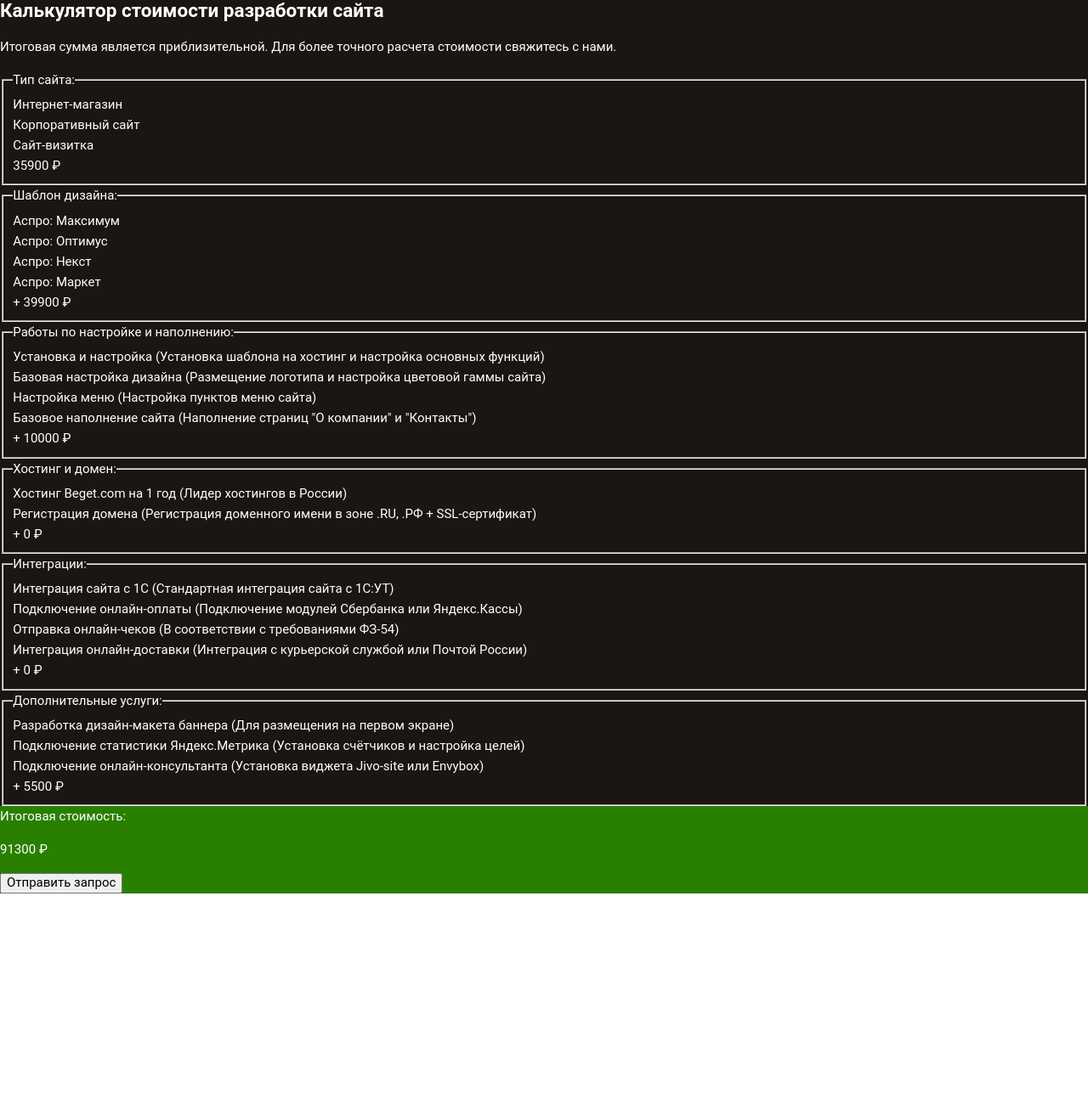
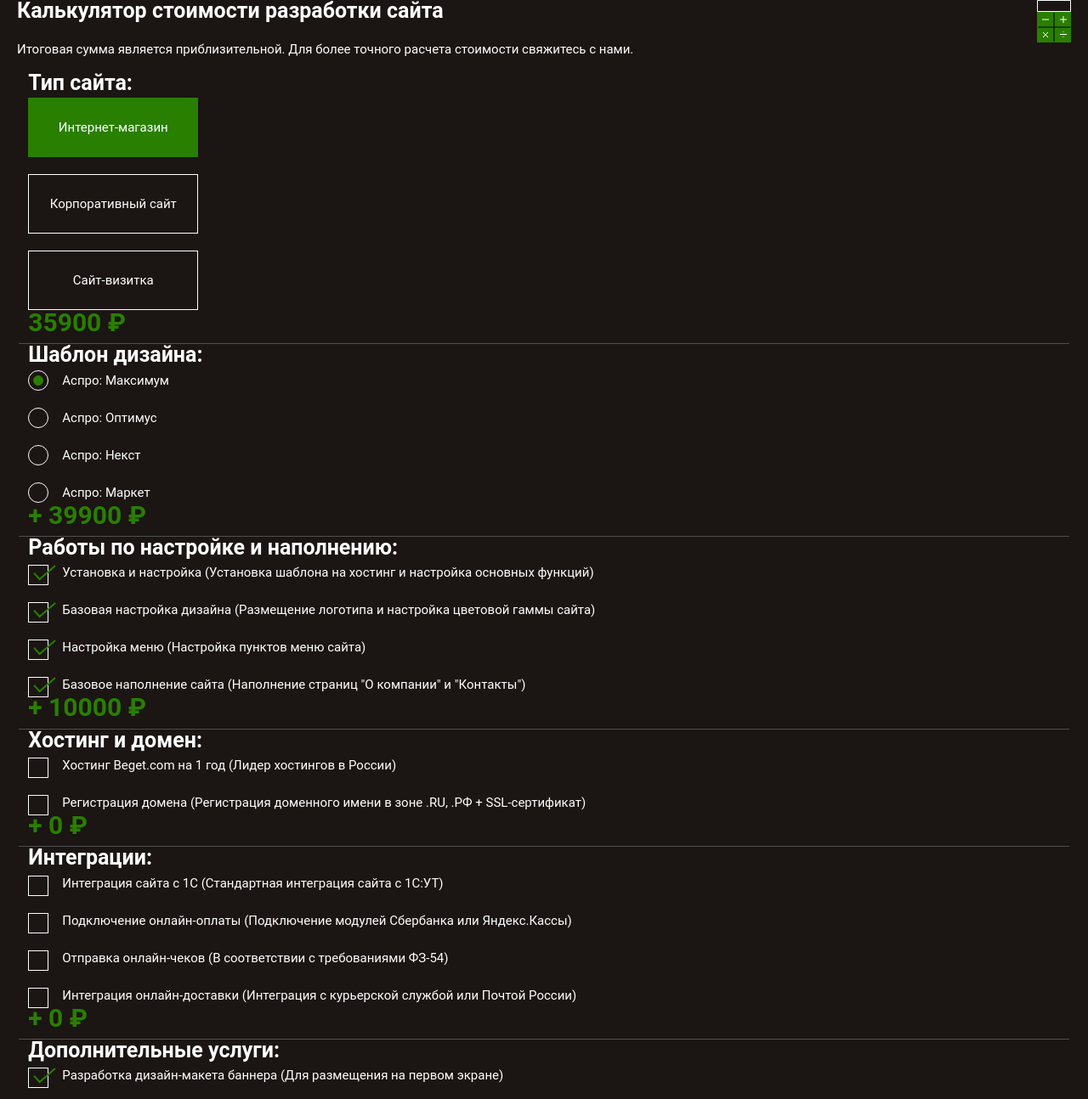
Before and after one commit to ZomboBombo/WayDev-Solutions-Calculator, a website: page source/index.html in a window 1280 px wide. Shown: the top 1294 px of the page at 85% size. Before the commit the page ends 1052 px from the top, so only its background shows below. Drawn offline with Linux system fonts and the light colour scheme.

Commit message:
Adds basic styles for calculator app
Basic styles for the calculator app have been added to the project.

```diff
--- a/source/sass/blocks/calculator-form.scss
+++ b/source/sass/blocks/calculator-form.scss
@@ -1,3 +1,26 @@
+.calculator-form__fieldset {
+  border: none;
+  border-bottom: 1px solid #4f4f4f;
+
+
+  &:last-child {
+    border-bottom: none;
+  }
+}
+
+.calculator-form__fieldset-name {
+  font-size: 25px;
+  font-weight: 700;
+  line-height: 25px;
+}
+
 .calculator-form__fields {
   @include markerless;
 }
+
+.calculator-form__subtotal{
+  font-size: 30px;
+  font-weight: 700;
+  line-height: 30px;
+  color: $waydev-green;
+}
--- a/source/sass/blocks/site-cost-calculator.scss
+++ b/source/sass/blocks/site-cost-calculator.scss
@@ -1,12 +1,79 @@
 .site-cost-calculator {
+  color: #ffffff;
   background-color: $background--main;
-  color: #ffffff;
+}
+
+.site-cost-calculator__inner-container {
+  padding-right: 20px;
+  padding-left: 20px;
 }
 
 .site-cost-calculator__heading {
+  position: relative;
+
   margin-top: 0;
+
+  font-size: 25px;
+  font-weight: 700;
+  line-height: 25px;
+
+  // *** Стили для отображения иконки Калькулятора ***
+  &::after {
+    content: "";
+
+    position: absolute;
+    top: 0;
+    right: 0;
+
+    display: block;
+
+    width: 40px;
+    height: 50px;
+
+    background-color: $background--main;
+    background-image: url("../icon-calculator.svg");
+    background-repeat: no-repeat;
+    background-position: 0 0;
+  }
 }
 
 .site-cost-calculator__total {
-  background-color: $background--total-cost;
+  display: flex;
+  flex-direction: column;
+  justify-content: space-around;
+
+  width: 100%;
+  min-height: 350px;
+
+  padding-right: 20px;
+  padding-left: 20px;
+
+  background-color: $waydev-green;
 }
+
+.site-cost-calculator__total-title {
+  font-size: 25px;
+  font-weight: 700;
+  line-height: 25px;
+}
+
+.site-cost-calculator__total-cost-number,
+.site-cost-calculator__total-cost-currency {
+  font-size: 45px;
+  font-weight: 700;
+  line-height: 45px;
+}
+
+.site-cost-calculator__request-button {
+  width: 100%;
+  min-height: 80px;
+
+  font-size: 20px;
+  font-weight: 700;
+  line-height: 20px;
+  color: $white;
+
+  background-color: transparent;
+
+  border: 1px solid $white;
+}
--- a/source/sass/styles.scss
+++ b/source/sass/styles.scss
@@ -8,3 +8,4 @@
 // *** Главные стили ***
 @import "blocks/site-cost-calculator.scss";
 @import "blocks/calculator-form.scss";
+@import "blocks/calculator-fields-list.scss";
--- a/source/sass/variables.scss
+++ b/source/sass/variables.scss
@@ -12,5 +12,6 @@ $default-font: "Roboto", "Arial", sans-serif;
 $white: #ffffff;
 $black: #000000;
 
+$waydev-green: #297f00;
+
 $background--main: #1b1513;
-$background--total-cost: #297f00;
```
Also changed, not shown: source/css/styles.css, source/css/styles.min.css, 1 other file.
